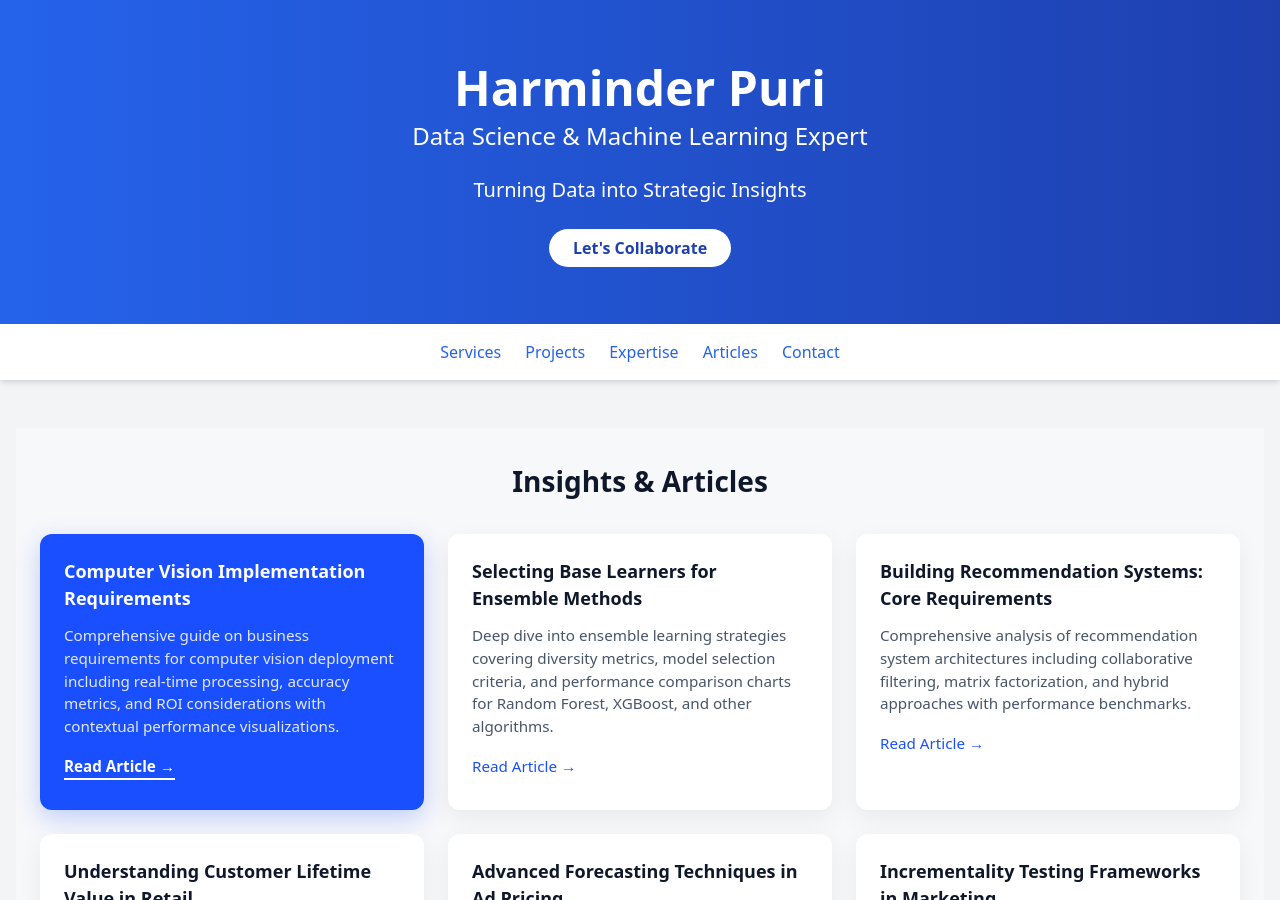
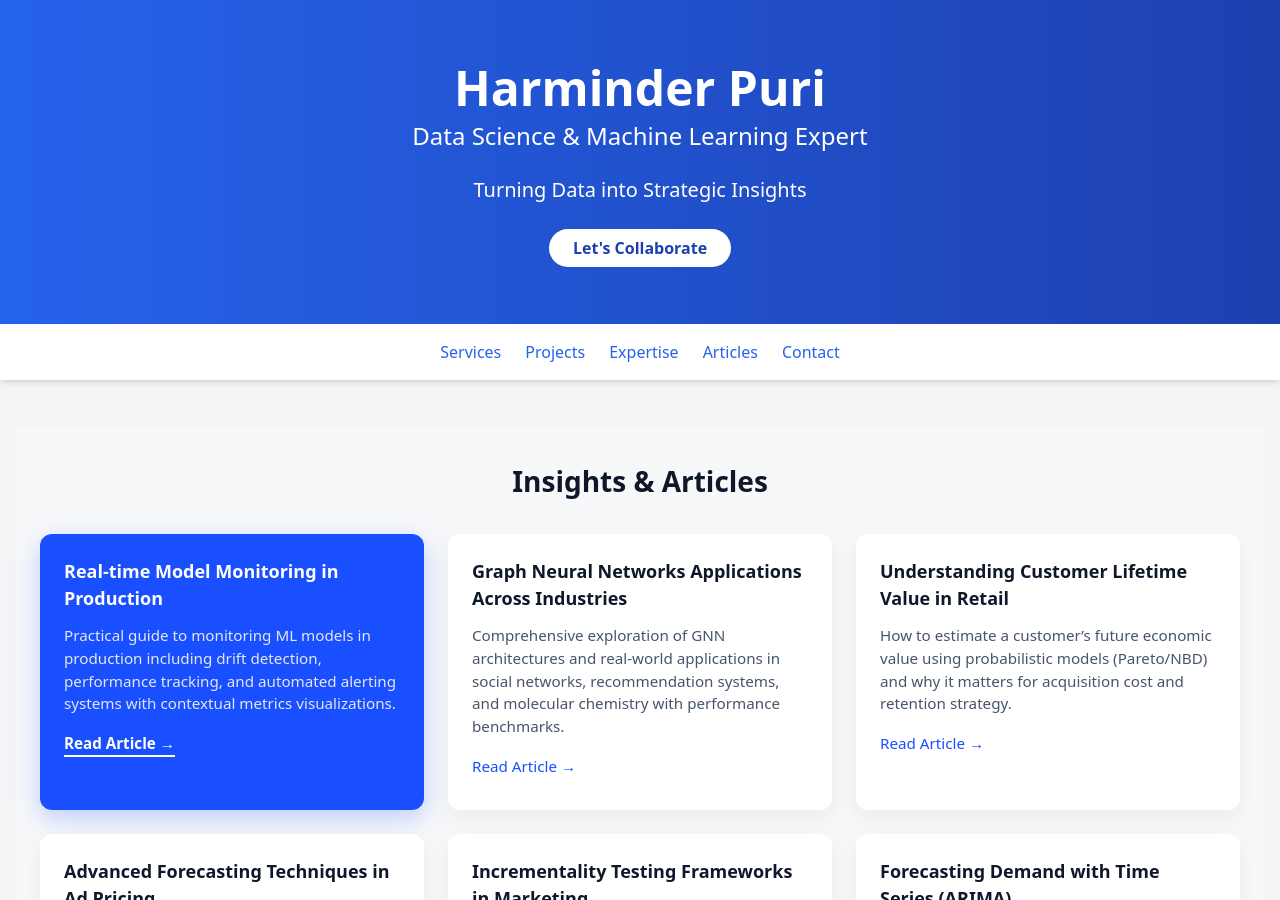
Before and after one commit to Harminder858/hp_portfolio, a Jekyll site: the page index.html, which Jekyll copies as it is, in a window 1280 px wide and 900 px high. Built offline with Jekyll 4.4.1, drawn with Linux system fonts in a browser that asks for light colours; nearby versions of some CDN libraries.

Commit message:
Fresh start: 2 new articles with contextual visualizations
- Real-time Model Monitoring in Production: drift detection, metrics tracking
- Graph Neural Networks Applications: industry use cases and benchmarks
- Updated index.html with new article descriptions
- Removed old placeholder articles
- All visualizations generated contextually from article content

```diff
--- a/index.html
+++ b/index.html
@@ -58,13 +58,13 @@
               padding:1.5rem 1.5rem 2rem;
             ">
               <h3 style="font-size:1.125rem; font-weight:600; color:#ffffff; margin:0 0 .75rem;">
-                Computer Vision Implementation Requirements
+                Real-time Model Monitoring in Production
               </h3>
               <p style="color:#e2e8f0; font-size:.95rem; line-height:1.5; margin:0 0 1rem;">
-                Comprehensive guide on business requirements for computer vision deployment including real-time processing, accuracy metrics, and ROI considerations with contextual performance visualizations.
+                Practical guide to monitoring ML models in production including drift detection, performance tracking, and automated alerting systems with contextual metrics visualizations.
               </p>
               <a
-                href="/hp_portfolio/articles/2025-10-28-key-business-requirements-for-computer-vision-implementation-include.html"
+                href="/hp_portfolio/articles/2025-10-29-real-time-model-monitoring-in-production-a-practical-guide.html"
                 style="color:#ffffff; font-size:.95rem; font-weight:600; text-decoration:none; border-bottom:2px solid #ffffff; padding-bottom:2px;"
               >
                 Read Article →
@@ -79,34 +79,13 @@
               padding:1.5rem 1.5rem 2rem;
             ">
               <h3 style="font-size:1.125rem; font-weight:600; color:#0f172a; margin:0 0 .75rem;">
-                Selecting Base Learners for Ensemble Methods
+                Graph Neural Networks Applications Across Industries
               </h3>
               <p style="color:#475569; font-size:.95rem; line-height:1.5; margin:0 0 1rem;">
-                Deep dive into ensemble learning strategies covering diversity metrics, model selection criteria, and performance comparison charts for Random Forest, XGBoost, and other algorithms.
+                Comprehensive exploration of GNN architectures and real-world applications in social networks, recommendation systems, and molecular chemistry with performance benchmarks.
               </p>
               <a
-                href="/hp_portfolio/articles/2025-10-28-how-do-we-select-appropriate-base-learners-for-ensembling.html"
-                style="color:#1a4fff; font-size:.95rem; font-weight:500; text-decoration:none;"
-              >
-                Read Article →
-              </a>
-            </article>
-
-            <!-- Article 3 -->
-            <article style="
-              background-color:#ffffff;
-              border-radius:0.75rem;
-              box-shadow:0 8px 24px rgba(0,0,0,0.06);
-              padding:1.5rem 1.5rem 2rem;
-            ">
-              <h3 style="font-size:1.125rem; font-weight:600; color:#0f172a; margin:0 0 .75rem;">
-                Building Recommendation Systems: Core Requirements
-              </h3>
-              <p style="color:#475569; font-size:.95rem; line-height:1.5; margin:0 0 1rem;">
-                Comprehensive analysis of recommendation system architectures including collaborative filtering, matrix factorization, and hybrid approaches with performance benchmarks.
-              </p>
-              <a
-                href="/hp_portfolio/articles/2025-10-28-the-core-problem-can-be-articulated-through-several-key-requirements.html"
+                href="/hp_portfolio/articles/2025-10-29-graph-neural-networks-applications-across-industries.html"
                 style="color:#1a4fff; font-size:.95rem; font-weight:500; text-decoration:none;"
               >
                 Read Article →
```
